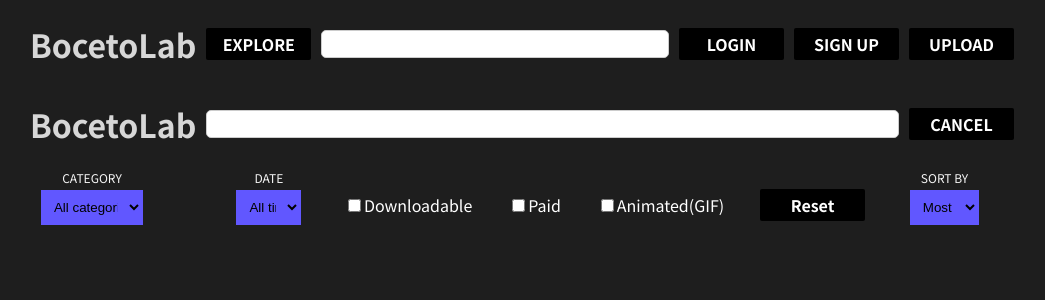
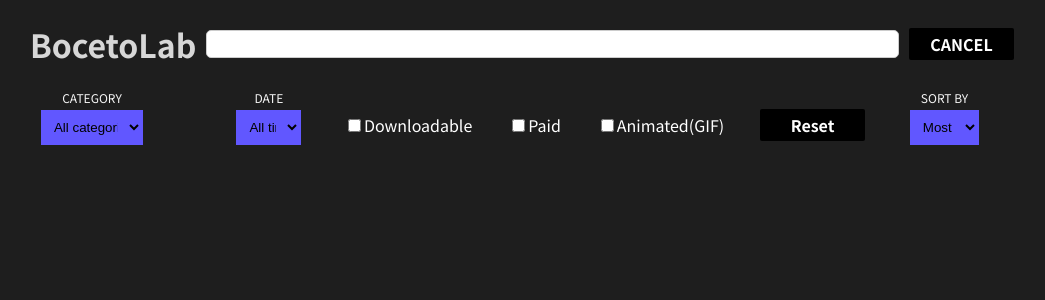
Before and after one commit to Janxelod/3D-Marketplace, a React (Create React App) app in the folder client/: page /search in a window 1280 px wide. Shown: the top 300 px of the page, without its empty margins (138-1183 px from the left). Built offline with nearby package versions, Linux system fonts and the light colour scheme.

Commit message:
:bug: Fixed double rendering of the Navbar when having focus in the search bar.

```diff
--- a/client/src/App.js
+++ b/client/src/App.js
@@ -26,11 +26,13 @@
       <React.Fragment>
          <Router>
             <AuthStateManager ref ={authStateRef}/>
-            <NavBar
-               OnOpenLogin={openLogin}
-               OnOpenSignUp={openSignUp}
-               OnCloseAuth={closeAuth}
-            />
+            <Route path={['/', '/models']} exact>
+               <NavBar
+                  OnOpenLogin={openLogin}
+                  OnOpenSignUp={openSignUp}
+                  OnCloseAuth={closeAuth}
+               />
+            </Route>
             <Switch>
                <Route path="/" exact>
                   <HomePage />
```
